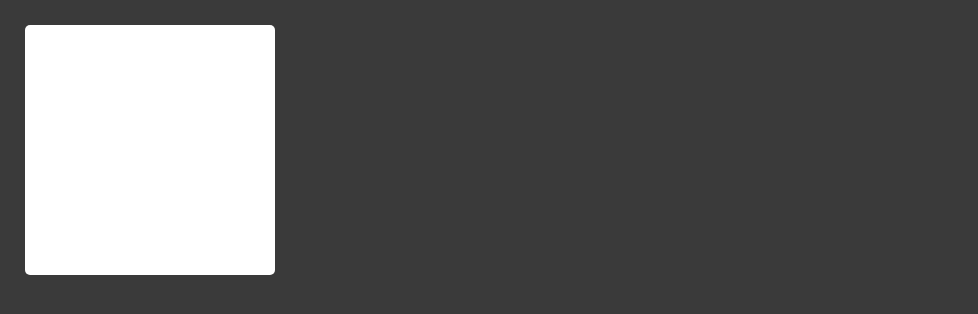
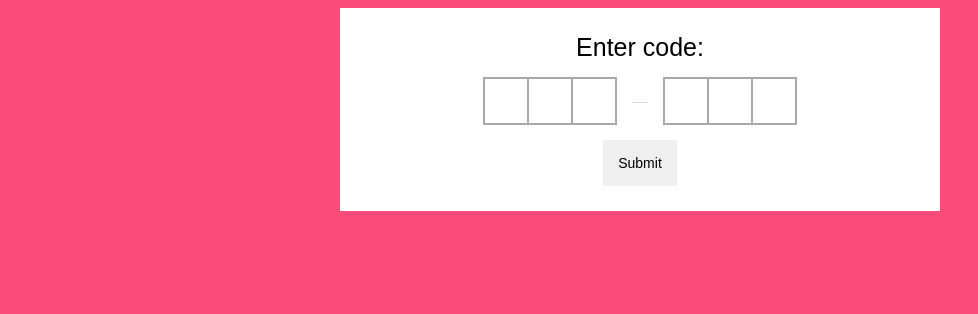
Before and after one commit to juniorvanin-zz/frontloops, a React (Create React App) app: page / in a window 1280 px wide. Shown: the top 314 px of the page, without its empty margins (0-978 px from the left). Built offline with nearby package versions, Linux system fonts and the light colour scheme.

Commit message:
Finish loop 2 step 1 exercise

```diff
--- a/src/App.js
+++ b/src/App.js
@@ -1,9 +1,9 @@
 import React from "react";
 
-import { Loop1Step10 } from "./loop1-step10";
+import { Loop2Step1 } from "./loop2-step1";
 
 function App() {
-  return <Loop1Step10 />;
+  return <Loop2Step1 />;
 }
 
 export default App;
--- /dev/null
+++ b/src/loop2-step1/index.js
@@ -0,0 +1,141 @@
+import React, { createRef, useState } from "react";
+
+import "./style.css";
+
+class Loop2Step1 extends React.Component {
+  firstInput = createRef();
+  secondInput = createRef();
+  thirdInput = createRef();
+  fourthInput = createRef();
+  fifthInput = createRef();
+  sixthInput = createRef();
+
+  constructor(props) {
+    super(props);
+    this.state = {
+      currentInput: this.firstInput
+    };
+  }
+  componentDidMount() {}
+
+  render() {
+    return (
+      <div className="container">
+        <span className="inputGroup-title"> Enter code: </span>
+        <div
+          className="inputWrapper"
+          onClick={() => {
+            this.state.currentInput.current.focus();
+          }}
+        >
+          <div className="inputGroup">
+            <Input
+              thisInputRef={this.firstInput}
+              nextInputRef={this.secondInput}
+              setCurrentInput={input => {
+                this.setState({ ...this.state, currentInput: input });
+              }}
+            />
+            <Input
+              thisInputRef={this.secondInput}
+              nextInputRef={this.thirdInput}
+              previousInputRef={this.firstInput}
+              setCurrentInput={input => {
+                this.setState({ ...this.state, currentInput: input });
+              }}
+            />
+            <Input
+              thisInputRef={this.thirdInput}
+              nextInputRef={this.fourthInput}
+              previousInputRef={this.secondInput}
+              setCurrentInput={input => {
+                this.setState({ ...this.state, currentInput: input });
+              }}
+            />
+          </div>
+          <span className="sepatator">—</span>
+          <div className="inputGroup">
+            <Input
+              thisInputRef={this.fourthInput}
+              nextInputRef={this.fifthInput}
+              previousInputRef={this.thirdInput}
+              setCurrentInput={input => {
+                this.setState({ ...this.state, currentInput: input });
+              }}
+            />
+            <Input
+              thisInputRef={this.fifthInput}
+              nextInputRef={this.sixthInput}
+              previousInputRef={this.fourthInput}
+              setCurrentInput={input => {
+                this.setState({ ...this.state, currentInput: input });
+              }}
+            />
+            <Input
+              thisInputRef={this.sixthInput}
+              previousInputRef={this.fifthInput}
+              setCurrentInput={input => {
+                this.setState({ ...this.state, currentInput: input });
+              }}
+            />
+          </div>
+        </div>
+
+        <label className="button-label">
+          <button
+            type="button"
+            className="button"
+            onClick={() => {
+              alert("Value is 123456");
+            }}
+          >
+            Submit
+          </button>
+        </label>
+      </div>
+    );
+  }
+}
+
+const Input = ({
+  thisInputRef,
+  nextInputRef,
+  previousInputRef,
+  setCurrentInput
+}) => {
+  const [value, setValue] = useState("");
+
+  return (
+    <input
+      type="text"
+      className="input"
+      ref={thisInputRef}
+      value={value}
+      onFocus={e => {
+        const currentValue = e.target.value;
+        if (currentValue.length === 1) {
+          setCurrentInput(nextInputRef);
+          nextInputRef.current.focus();
+        }
+      }}
+      onChange={e => {
+        const currentValue = e.target.value;
+        setCurrentInput(thisInputRef);
+        setValue(currentValue);
+
+        if (currentValue !== "" && nextInputRef !== undefined) {
+          nextInputRef.current.focus();
+        }
+      }}
+      onKeyDown={e => {
+        if (e.key === "Backspace" && previousInputRef !== undefined) {
+          setValue("");
+          setCurrentInput(previousInputRef);
+
+          previousInputRef.current.focus();
+        }
+      }}
+    />
+  );
+};
+export { Loop2Step1 };
--- /dev/null
+++ b/src/loop2-step1/style.css
@@ -0,0 +1,67 @@
+body {
+  background-color: #fc4b7a;
+}
+.container {
+  display: flex;
+  flex-direction: column;
+  width: 600px;
+  padding: 25px;
+  box-sizing: border-box;
+  background-color: white;
+  margin: 0 auto;
+}
+
+.inputWrapper {
+  display: flex;
+  justify-content: center;
+}
+
+.inputGroup-title {
+  text-align: center;
+  font-size: 25px;
+  font-family: sans-serif;
+  margin-bottom: 15px;
+}
+
+.inputGroup {
+  display: flex;
+  justify-content: center;
+}
+
+.sepatator {
+  padding: 15px;
+  color: lightgray;
+}
+
+.input {
+  padding: 10px;
+  width: 22px;
+  font-size: 18px;
+  text-align: center;
+  border: 2px solid darkgray;
+}
+
+.input:first-child {
+  border-right: 0;
+}
+.input:last-child {
+  border-left: 0;
+}
+
+.input:focus {
+  background-color: #efefef;
+  outline: none;
+}
+
+.button-label {
+  display: flex;
+  justify-content: center;
+}
+
+.button {
+  padding: 15px;
+  margin-top: 15px;
+  border: 0;
+  background-color: #efefef;
+  font-size: 14px;
+}
```
